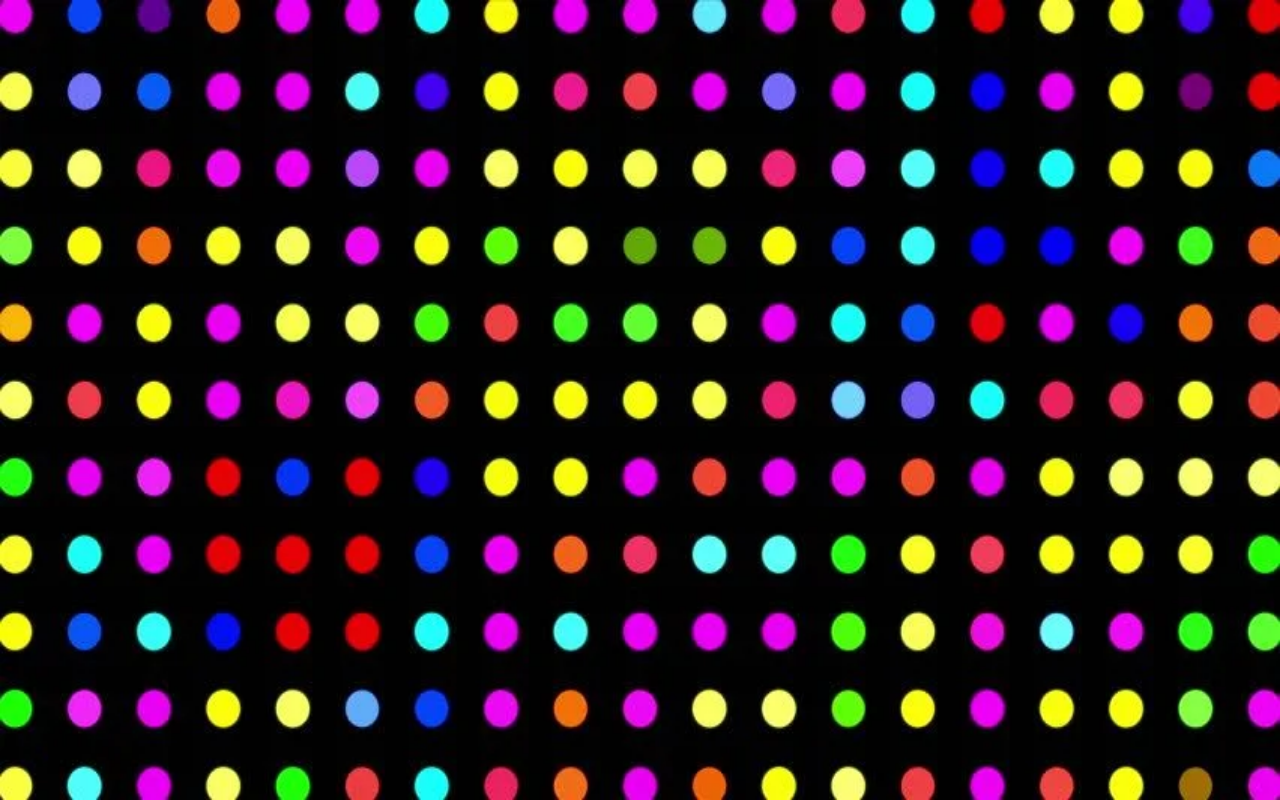
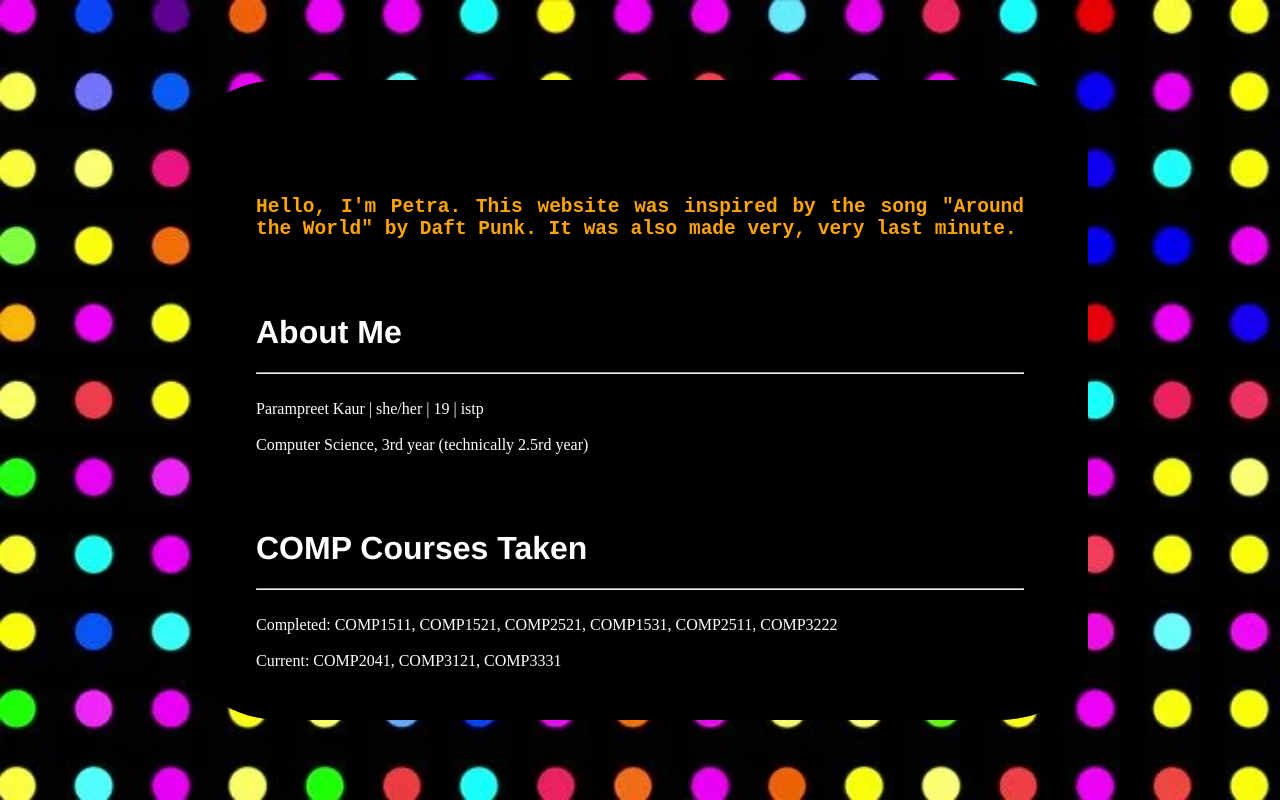
Before and after one commit to PKTRA/Profile, a plain HTML site: page aboutme.html in a window 1280 px wide. Drawn offline with Linux system fonts and the light colour scheme.

Commit message:
feat: populate about me page

```diff
--- a/aboutme.html
+++ b/aboutme.html
@@ -6,11 +6,12 @@
 
     <style>
         body {
-            text-align: center;
             background-image: url('https://pktra.github.io/Profile/images/circles.png');
             background-repeat: no-repeat;
             background-attachment: fixed;
-            background-size: 100% 100%;
+            background-size: cover;
+            color:white;
+            padding: 30%;
         }
     </style>
 
@@ -19,6 +20,31 @@
 </head>
 
 <body>
+    <div class="box">
+        <br><br>
+        <h2>Hello, I'm Petra. This website was inspired by the song "Around the World" by Daft Punk. It was also made very, very last minute. </h2> <br><br>
+        <h1> About Me</h1>
+        <hr> <br>
+        Parampreet Kaur | she/her | 19 | istp <br><br>
+        Computer Science, 3rd year (technically 2.5rd year)<br><br><br><br>
+
+        <h1>COMP Courses Taken</h1>
+        <hr><br>
+        Completed: COMP1511, COMP1521, COMP2521, COMP1531, COMP2511, COMP3222<br><br>
+        Current: COMP2041, COMP3121, COMP3331 <br><br><br><br>
+
+        <h1>Experience</h1>
+        <hr><br>
+        No actual experience in front-end and react, though I am familiar with it in the more casual sense of neocities or BBcode run forums.<br><br><br><br>
+
+        <h1>Interests</h1>
+        <hr><br>
+        finding things on the internet, noisy music, audio tech, reading magical realism, playing the occasional game, rain, video essays, urban exploration, anything really. <br><br><br><br>
+
+
+
+
+    </div>
 
 </body>
 </html>
--- a/style.css
+++ b/style.css
@@ -33,8 +33,6 @@ a:hover, a:active{
 
 }
 
-
-
 .stamp {
     width: 100px;
     height: 50px;
@@ -48,3 +46,27 @@ a:hover, a:active{
     font-size: 2em;
     border-radius: 10%;
 }
+
+.box {
+    position: absolute;
+    height:80%;
+    width: 70%;
+    top:50%;
+    left:50%;
+    transform: translate(-50%, -50%);
+    background-color: black;
+    border-radius: 10%;
+    overflow-y: auto;
+    box-sizing: border-box;
+    padding:5%;
+}
+
+.box h1 {
+    font-family:'Franklin Gothic Medium', 'Arial Narrow', Arial, sans-serif;
+}
+
+.box h2 {
+    font-family:monospace;
+    text-align: justify;
+    color: orange;
+}
```
Also changed, not shown: images/doll.png (added), images/lady.png (added), images/skelington.png (added).
